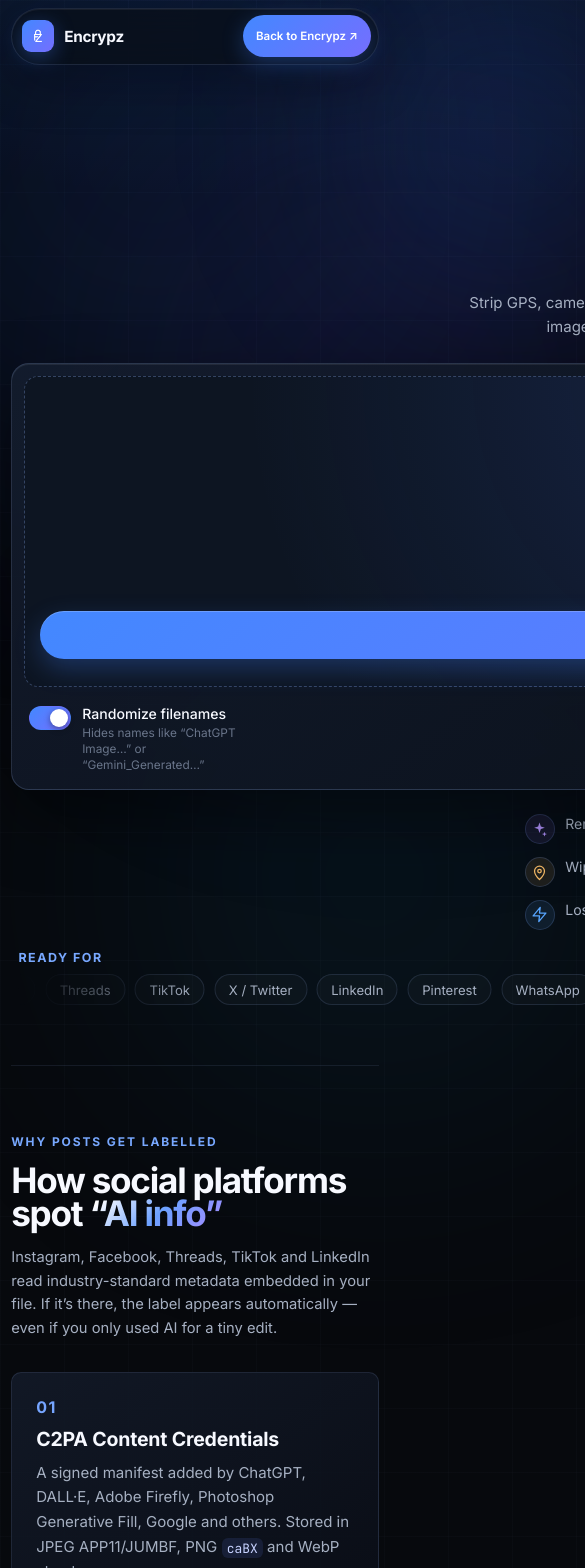
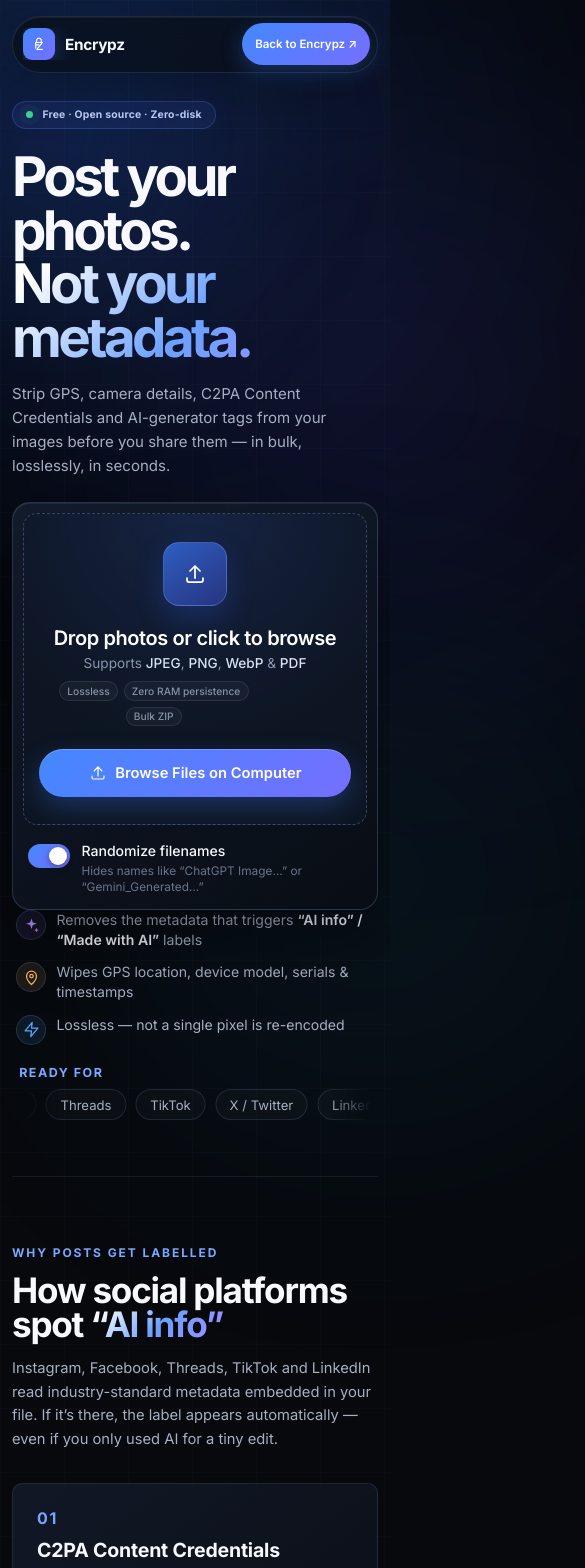
Before and after one commit to encrypz/metadata-cleaner, a React (Vite) app in the folder frontend/: page / in a window 390 px wide. Shown: the top 1568 px of the page, 585 px wide, since content can reach past the window. Built offline with nearby package versions, Linux system fonts and the light colour scheme.

Commit message:
Add authoritative mobile responsive layout rules for phones

```diff
--- a/frontend/src/App.css
+++ b/frontend/src/App.css
@@ -3139,3 +3139,300 @@
     height: 42px;
   }
 }
+
+/* Authoritative phone layout. Keep this block last so older responsive
+   iterations above cannot re-introduce desktop sizing on narrow screens. */
+@media screen and (max-width: 767px) {
+  html,
+  body,
+  #root {
+    width: 100%;
+    min-width: 0;
+    max-width: 100%;
+    overflow-x: hidden;
+  }
+
+  .page {
+    display: block;
+    width: 100%;
+    max-width: 100%;
+    min-width: 0;
+    padding-top: 0;
+    padding-inline: max(0.75rem, env(safe-area-inset-left)) max(0.75rem, env(safe-area-inset-right));
+  }
+
+  .navbar-wrapper {
+    display: block;
+    width: 100%;
+    max-width: 100%;
+    margin-bottom: 2.25rem;
+    padding-top: max(0.5rem, env(safe-area-inset-top));
+  }
+
+  .navbar {
+    display: flex;
+    width: 100%;
+    max-width: 100%;
+    min-width: 0;
+  }
+
+  .nav-brand {
+    min-width: 0;
+    overflow: hidden;
+    white-space: nowrap;
+  }
+
+  .nav-brand .brand-accent {
+    overflow: hidden;
+    text-overflow: ellipsis;
+  }
+
+  .nav-capsule,
+  .desktop-only {
+    display: none !important;
+  }
+
+  .nav-cta {
+    flex-shrink: 0;
+    white-space: nowrap;
+  }
+
+  .hero {
+    display: block;
+    width: 100%;
+    max-width: 100%;
+    min-width: 0;
+    padding-bottom: 3.5rem;
+  }
+
+  .hero-copy {
+    display: block;
+    width: 100%;
+    max-width: 100%;
+    min-width: 0;
+    padding: 0;
+    text-align: left;
+  }
+
+  .hero-title {
+    width: 100%;
+    max-width: 11ch;
+    margin-left: 0;
+    margin-right: 0;
+    font-size: clamp(2.75rem, 14vw, 4.5rem);
+  }
+
+  .hero-sub {
+    width: 100%;
+    max-width: 100%;
+    margin-left: 0;
+    margin-right: 0;
+  }
+
+  .cleaner-card {
+    display: block;
+    width: 100%;
+    max-width: 100%;
+    min-width: 0;
+    margin-top: 1.5rem;
+    padding: 0.65rem;
+  }
+
+  .drop-zone {
+    display: flex;
+    width: 100%;
+    max-width: 100%;
+    min-width: 0;
+    min-height: 260px;
+    overflow: hidden;
+  }
+
+  .drop-text {
+    width: 100%;
+    max-width: 100%;
+    min-width: 0;
+  }
+
+  .drop-text h2,
+  .drop-text p {
+    max-width: 100%;
+    overflow-wrap: anywhere;
+  }
+
+  .drop-zone.compact {
+    flex-direction: row;
+    min-height: 68px;
+    text-align: left;
+  }
+
+  .drop-zone.compact .drop-icon {
+    flex: 0 0 42px;
+  }
+
+  .drop-zone.compact .drop-text {
+    flex: 1 1 auto;
+  }
+
+  .drop-zone.compact .drop-text h2,
+  .drop-zone.compact .drop-text p {
+    white-space: nowrap;
+    overflow: hidden;
+    text-overflow: ellipsis;
+  }
+
+  .options-row,
+  .queue-head,
+  .overall-progress,
+  .file-list,
+  .summary-bar {
+    width: 100%;
+    max-width: 100%;
+    min-width: 0;
+  }
+
+  .toggle-label {
+    min-width: 0;
+  }
+
+  .toggle-label small {
+    display: block;
+    max-width: 100%;
+    overflow-wrap: anywhere;
+  }
+
+  .file-list {
+    display: grid;
+    overflow: visible;
+  }
+
+  .file-row {
+    display: grid;
+    width: 100%;
+    max-width: 100%;
+    min-width: 0;
+    grid-template-columns: 44px minmax(0, 1fr) auto;
+  }
+
+  .file-info {
+    min-width: 0;
+    max-width: 100%;
+  }
+
+  .file-title,
+  .file-meta {
+    min-width: 0;
+    max-width: 100%;
+  }
+
+  .file-name {
+    min-width: 0;
+    max-width: 100%;
+  }
+
+  .file-actions {
+    min-width: 0;
+    flex-shrink: 0;
+  }
+
+  .chips {
+    max-width: 100%;
+    overflow: hidden;
+  }
+
+  .summary-bar {
+    display: flex;
+    flex-direction: column;
+  }
+
+  .stat-pills,
+  .summary-actions {
+    width: 100%;
+    max-width: 100%;
+  }
+
+  .stat-pills {
+    display: grid;
+    grid-template-columns: repeat(3, minmax(0, 1fr));
+  }
+
+  .stat-pill {
+    min-width: 0;
+    overflow: hidden;
+    text-overflow: ellipsis;
+  }
+
+  .summary-actions {
+    display: grid;
+    grid-template-columns: 1fr;
+  }
+
+  .summary-actions .btn {
+    width: 100%;
+    max-width: 100%;
+  }
+
+  .mobile-only {
+    display: flex !important;
+    width: 100%;
+    max-width: 100%;
+    min-width: 0;
+  }
+
+  .hero-extras {
+    overflow: hidden;
+  }
+
+  .hero-extras .hero-points {
+    width: 100%;
+    max-width: 100%;
+  }
+
+  .hero-extras .platforms {
+    width: 100%;
+    max-width: 100%;
+    overflow: hidden;
+  }
+
+  .section {
+    width: 100%;
+    max-width: 100%;
+    min-width: 0;
+  }
+
+  .section-head,
+  .explain-grid,
+  .remove-grid,
+  .bento {
+    width: 100%;
+    max-width: 100%;
+    min-width: 0;
+  }
+
+  .explain-grid,
+  .remove-grid,
+  .bento {
+    grid-template-columns: minmax(0, 1fr);
+  }
+
+  .bento-wide {
+    grid-column: auto;
+  }
+
+  .explain-card,
+  .remove-item,
+  .bento-card,
+  .note-card {
+    min-width: 0;
+    max-width: 100%;
+  }
+
+  .note-card {
+    overflow-wrap: anywhere;
+  }
+
+  .footer {
+    width: 100%;
+    max-width: 100%;
+    min-width: 0;
+  }
+}
```
